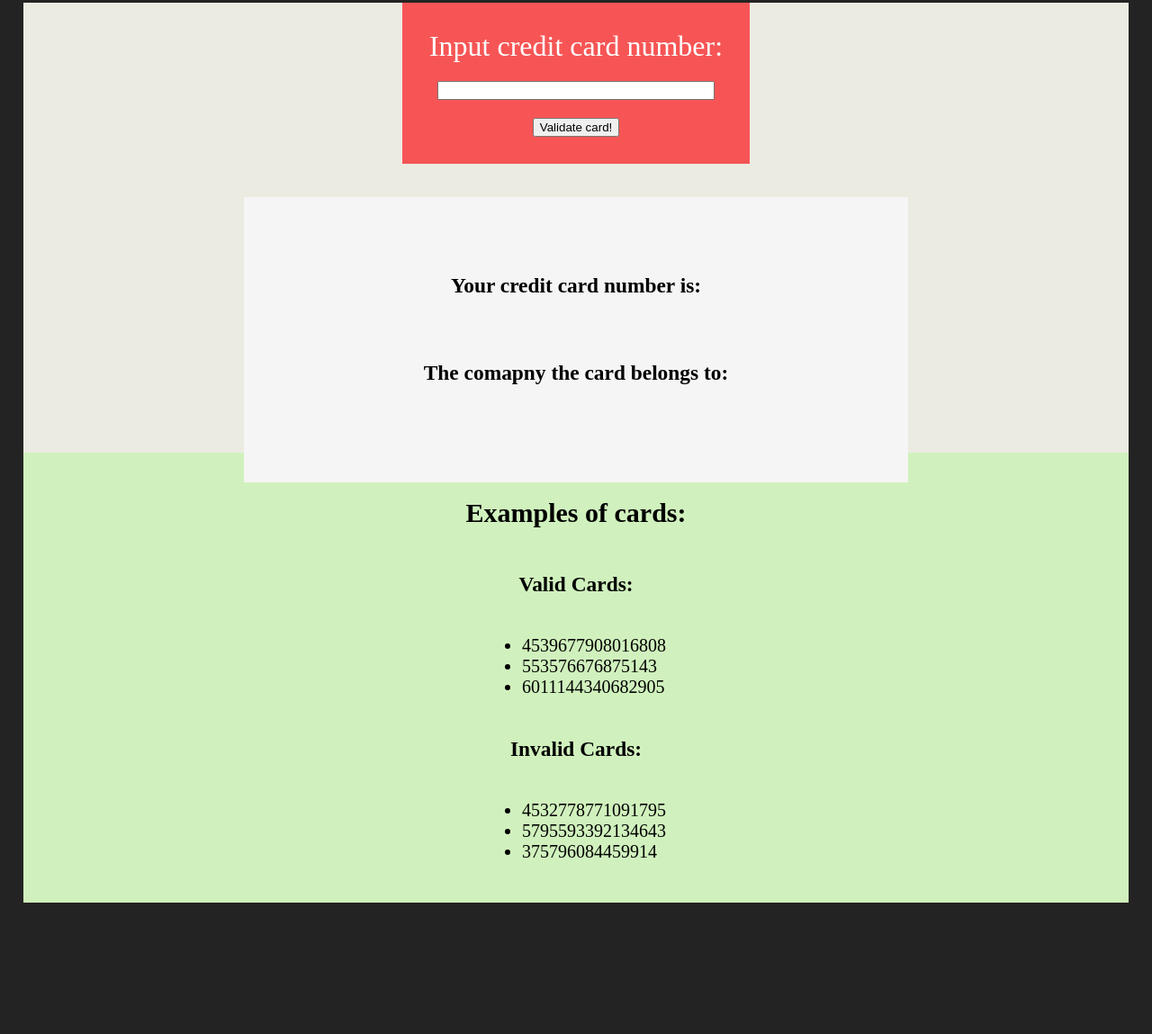
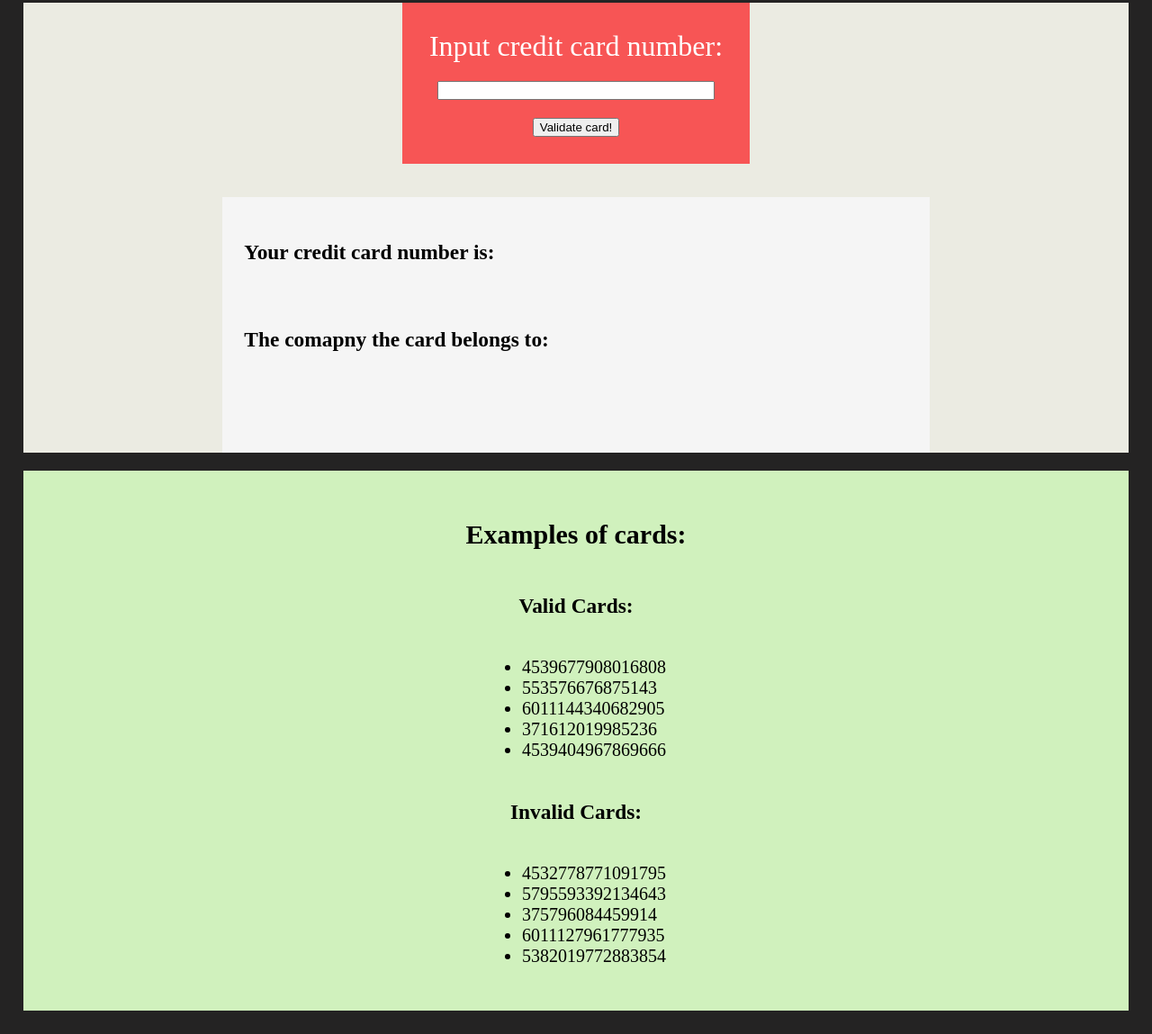
Before and after one commit to SamHeyesBurke/creditCardChecker, a plain HTML site: page index.html in a window 1280 px wide. Shown: the part 692-1841 px from the top of the page at 90% size. Before the commit the page ends 1721 px from the top, so only its background shows below. Drawn offline with Linux system fonts and the light colour scheme.

Commit message:
fixed result container size bug

```diff
--- a/index.html
+++ b/index.html
@@ -61,6 +61,8 @@
           <li>4539677908016808</li>
           <li>553576676875143</li>
           <li>6011144340682905</li>
+          <li>371612019985236</li>
+          <li>4539404967869666</li>
         </ul>
 
         <h3>Invalid Cards:</h3>
@@ -68,6 +70,8 @@
             <li>4532778771091795</li>
             <li>5795593392134643</li>
             <li>375796084459914</li>
+            <li>6011127961777935</li>
+            <li>5382019772883854</li>
          </ul>
     </div>
 
--- a/resources/style.css
+++ b/resources/style.css
@@ -94,12 +94,12 @@
 #result {
     background-color: whitesmoke;
     color: black;
-    width: 50%;
-    height: 40%;
-    padding: 5%;
+    width: 60%;
+    height: 50%;
+    padding: 2%;
     display: flex;
     justify-content: flex-start;
-    align-items: center;
+    align-items: flex-start;
     flex-direction: column;
 }
 
@@ -112,9 +112,10 @@
 #exampleSection {
     background-color: rgb(208, 241, 189);
     color: black;
-    height: 500px;
+    height: 600px;
     display: flex;
     flex-direction: column;
     justify-content: center;
     align-items: center;
+    margin-top:  20px;
 }
```
